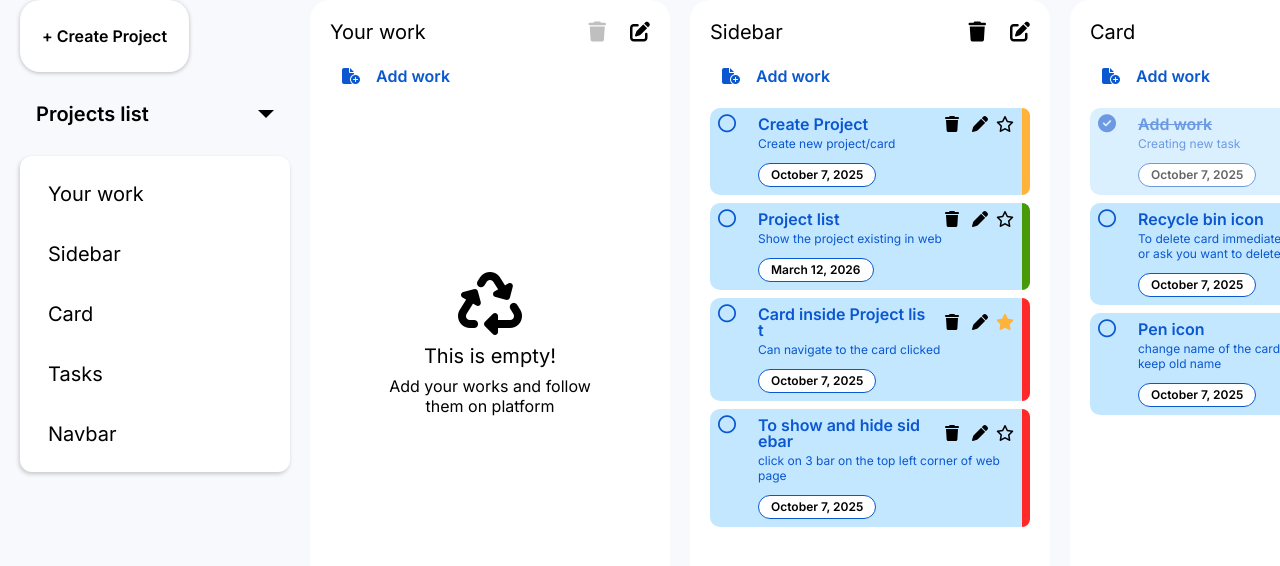
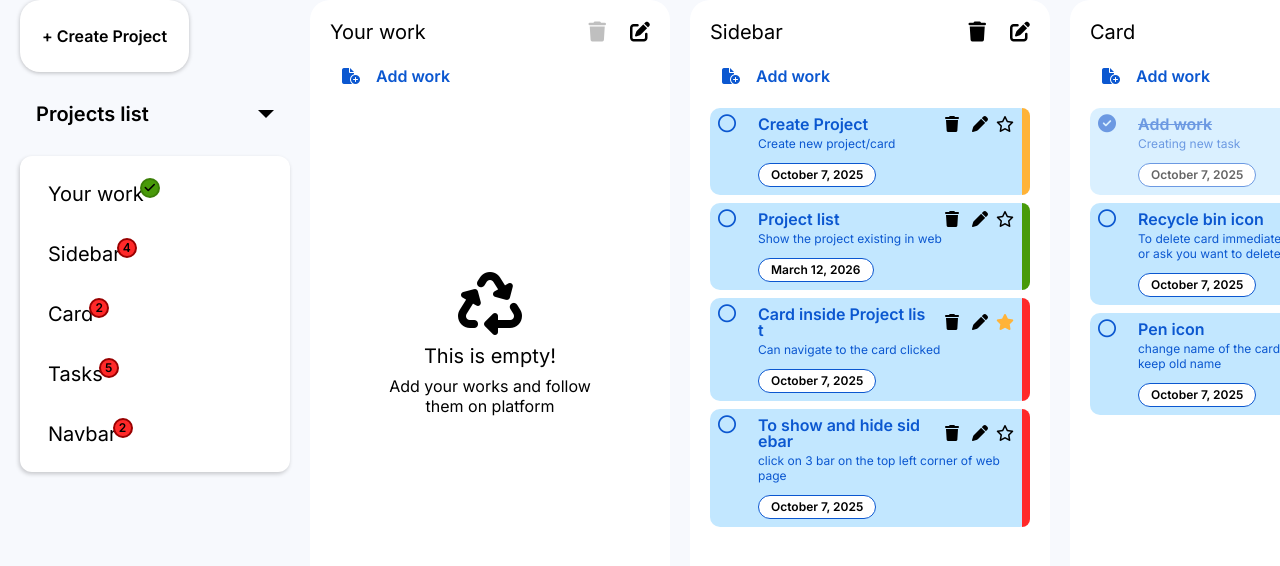
Before and after one commit to Dungnope/Todo-list, a website built with webpack: page src/template.html in a window 1280 px wide. Shown: the part 96-662 px from the top of the page. Built offline with nearby package versions, Linux system fonts and the light colour scheme.

Commit message:
create undontask on sidebar each card

```diff
--- a/src/modules/ModifiledList.js
+++ b/src/modules/ModifiledList.js
@@ -124,6 +124,7 @@ const checkDone = (item, card_name, list_name, card_id) => {
       JSON.stringify(newDataArr),
     );
   }
+  renderLocalStorage();
 };
 
 const checkStared = (item, card_name, list_name, card_id) => {
@@ -214,26 +215,26 @@ const showOption = () => {
         //change title use blur event, the easy thing why I don't use this until do this function
         title.addEventListener("blur", (innerEvent) => {
           title.removeAttribute("contenteditable");
-          innerEvent.stopImmediatePropagation();
           const change_Title_Desc = new changeItem(
             card_name,
             old_list_title_name,
             title.textContent,
             desc.textContent,
           );
+          // innerEvent.stopImmediatePropagation();
           change_Title_Desc.changeTitle(old_list_title_name, card_id);
         });
         //change desc
         old_list_desc = desc.textContent;
         desc.addEventListener("blur", (innerEvent) => {
           desc.removeAttribute("contenteditable");
-          innerEvent.stopImmediatePropagation();
           const change_Title_Desc = new changeItem(
             card_name,
             old_list_title_name,
             title.textContent,
             desc.textContent,
           );
+          // innerEvent.stopImmediatePropagation();
           change_Title_Desc.changeDesc(old_list_desc, card_id);
         });
       }
--- a/src/modules/asideProject.js
+++ b/src/modules/asideProject.js
@@ -13,6 +13,35 @@ const asideList = () => {
   });
 };
 
+  //to mark how many tasks undone
+  const loadUndone = (name, id, listItemInfo) => {
+    let unDone = 0;
+    const listTasks = localStorage.getItem(`[${name}, ${id}]`);
+    const listTask = JSON.parse(listTasks);
+
+    //create unDoneTask sign
+    const undoneMark = document.createElement("div");
+    undoneMark.setAttribute("class", "aside__statusList");
+    if(listTasks){
+      listTask.forEach((itemChild) => {
+        if(!itemChild.completed){
+          unDone++;
+        }
+      })
+    }
+
+    if(unDone === 0){
+      undoneMark.classList.add("aside__statusList--complete");
+      let doneIcon = `<i class="fa-solid fa-check"></i>`
+      undoneMark.innerHTML += doneIcon;
+      listItemInfo.appendChild(undoneMark);
+      return;
+    }
+    undoneMark.classList.add("aside__statusList--notcomplete");
+    undoneMark.textContent = unDone;
+    listItemInfo.appendChild(undoneMark);
+  }
+
 const loadList = () => {
   const listItem = localStorage.getItem("todo");
   const listItemArr = JSON.parse(listItem);
@@ -21,8 +50,8 @@ const loadList = () => {
   if (listItem) {
     listItemArr.forEach((item) => {
       const listItemInfo = document.createElement("li");
+      const listNavigation = document.createElement("a");
       const listItemSpan = document.createElement("span");
-      const listNavigation = document.createElement("a");
       listItemInfo.classList.add("todo_list", "flex");
       listItemInfo.setAttribute("data-unique-name", item.name);
       listItemSpan.setAttribute("name", item.name);
@@ -30,9 +59,11 @@ const loadList = () => {
       listNavigation.setAttribute("href", `#${item.id}`);
       listNavigation.appendChild(listItemSpan);
       listItemInfo.appendChild(listNavigation);
+      loadUndone(item.name, item.id, listItemSpan);
       projectSide.appendChild(listItemInfo);
     });
   }
+
 
   if (projectSide.innerHTML === "" || projectSide.textContent === "") {
     projectSide.style.display = "none";
--- a/src/styles.css
+++ b/src/styles.css
@@ -231,19 +231,29 @@ aside .todo_projects .todo_list {
   }
 }
 
-.aside__notcompleteList{
+.aside__statusList{
   position: absolute;
-  background-color: var(--accent-red);
   width: 20px;
   height: 20px;
   border-radius: 100px;
   display: flex;
   justify-content: center;
   align-items: center;
-  right: 0;
+  right: -16px;
+  top: -4px;
   font: var(--sm);
   font-weight: 600;
+}
+
+.aside__statusList--notcomplete{
+  background-color: var(--accent-red);
   border: 2px solid var(--accent-red2);
+  color: var(--black-100);
+}
+
+.aside__statusList--complete{
+  background-color: var(--accent-green);
+  border: 2px solid var(--black-300);
   color: var(--black-100);
 }
 
```
Also changed, not shown: 1 other file.
